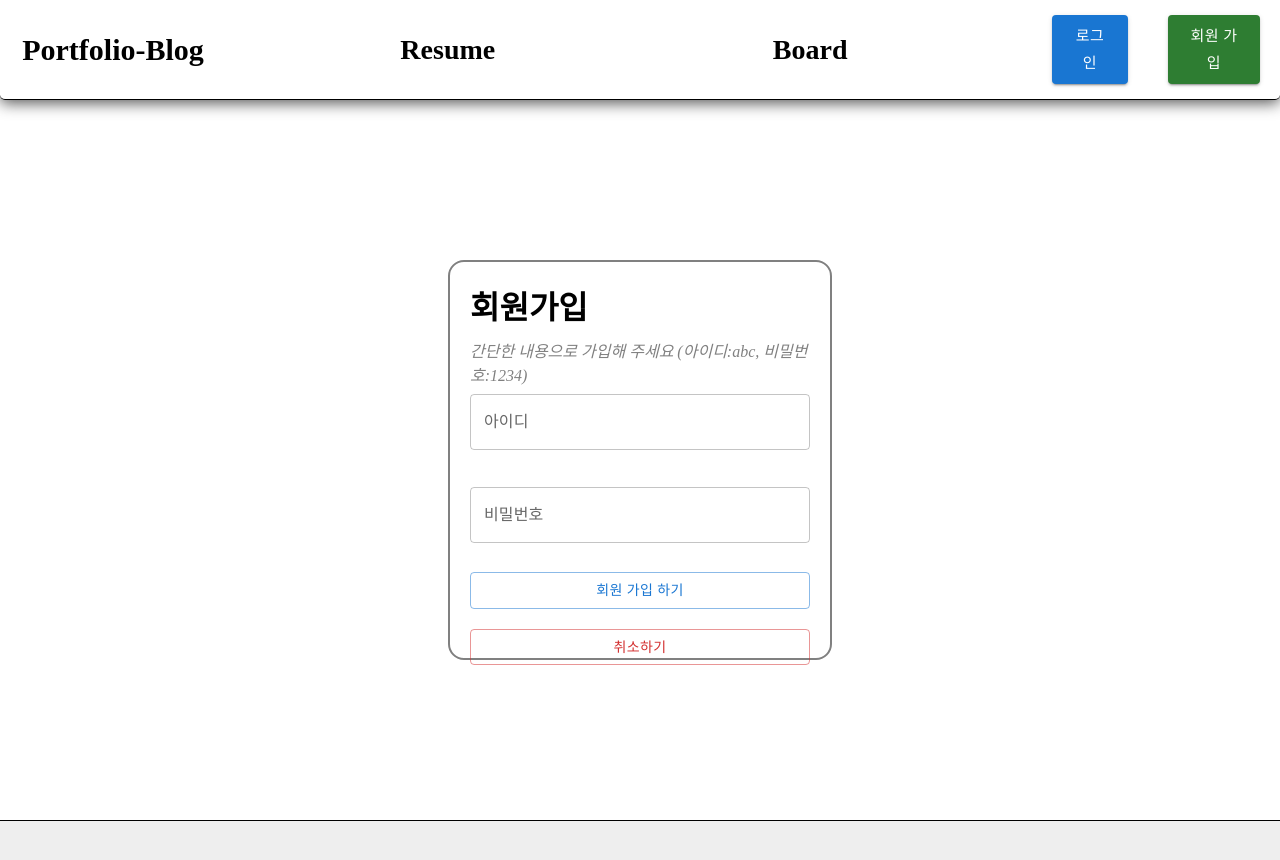
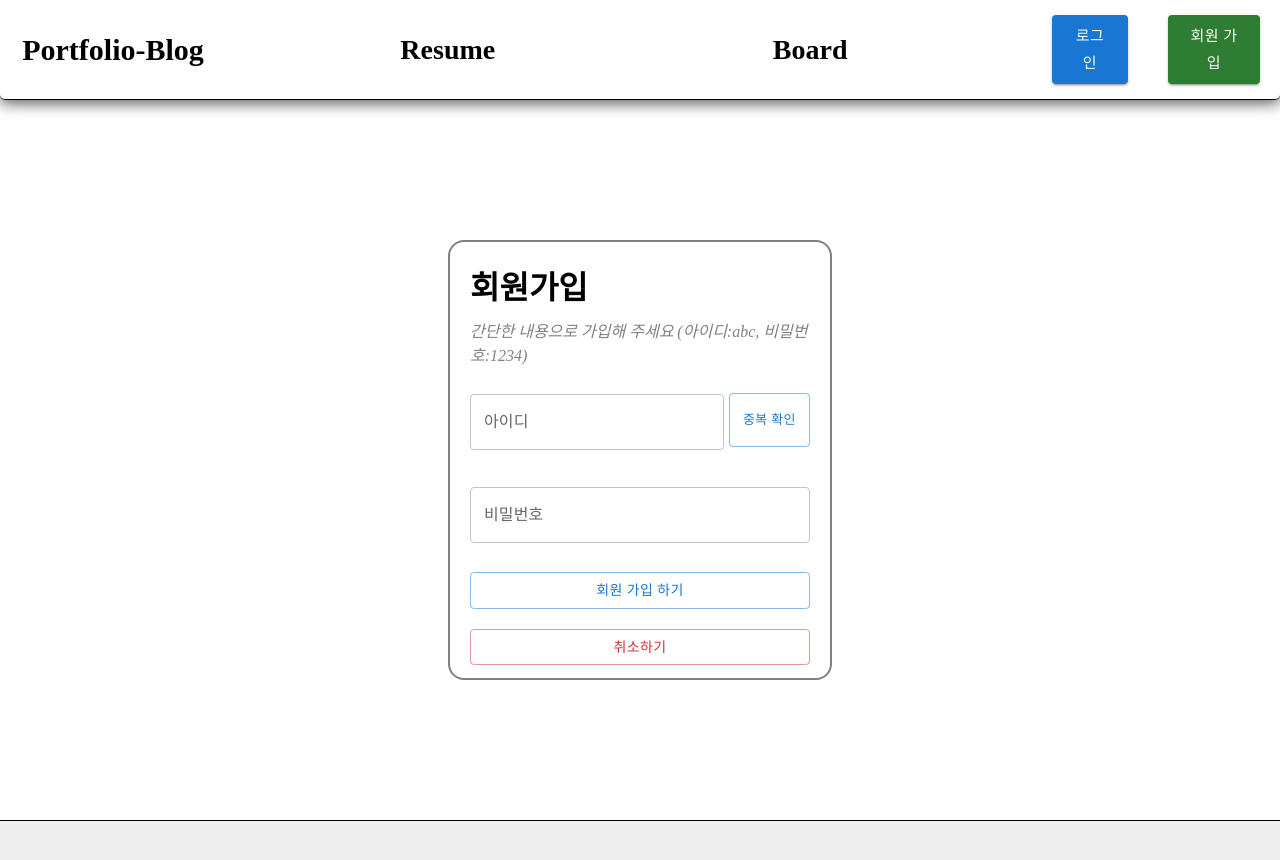
Before and after one commit to jeonghyeonkwon/protfolio-blog, a React (Create React App) app in the folder front-end/: page /register in a window 1280 px wide. Shown: the top 860 px of the page. Built offline with nearby package versions, Linux system fonts and the light colour scheme.

Commit message:
회원가입 중복 확인 버튼 추가

```diff
--- a/front-end/src/containers/RegisterContainer.jsx
+++ b/front-end/src/containers/RegisterContainer.jsx
@@ -10,7 +10,7 @@ const RegisterContainerForm = styled.div`
 `;
 const RegisterForm = styled.div`
   width: 30%;
-  height: 400px;
+  height: 440px;
   padding: 20px;
   border: 2px solid gray;
   border-radius: 16px;
@@ -23,7 +23,19 @@ const RegisterForm = styled.div`
   }
 `;
 
-const FieldForm = styled.div``;
+const FieldForm = styled.div`
+  margin-top: 20px;
+`;
+const IdForm = styled.div`
+  display: flex;
+  justify-content: center;
+  align-items: center;
+  & button {
+    margin-left: 5px;
+    width: 30%;
+    height: 54px;
+  }
+`;
 const ErrorMsg = styled.div`
   width: 100%;
   height: 25px;
@@ -44,14 +56,18 @@ function RegisterContainer(props) {
         <em>간단한 내용으로 가입해 주세요 (아이디:abc, 비밀번호:1234)</em>
 
         <FieldForm>
-          <TextField
-            label="아이디"
-            variant="outlined"
-            fullWidth
-            margin="dense"
-          />
+          <IdForm>
+            <TextField
+              label="아이디"
+              variant="outlined"
+              margin="dense"
+              fullWidth
+            />
+            <Button variant="outlined" size="small">
+              중복 확인
+            </Button>
+          </IdForm>
           <ErrorMsg></ErrorMsg>
-
           <TextField
             label="비밀번호"
             variant="outlined"
```
